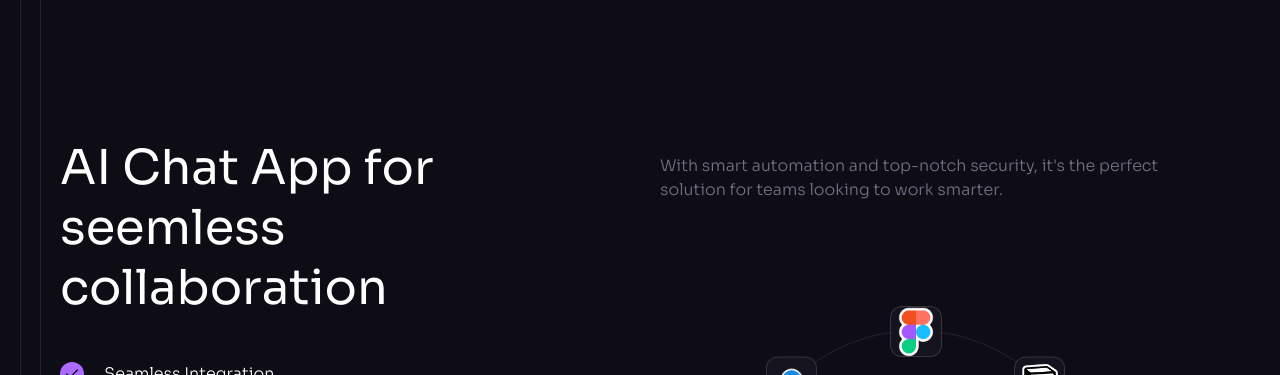
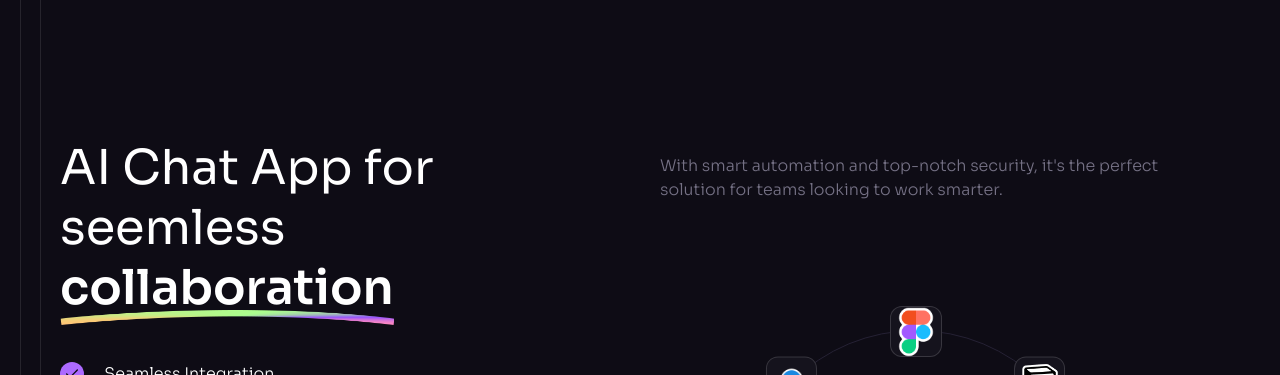
Before and after one commit to GreenLand-328/brainstorm-wave, a React (Vite) app: page / in a window 1280 px wide. Shown: the part 3000-3375 px from the top of the page. Built offline with nearby package versions, Linux system fonts and the light colour scheme.

Commit message:
curve added to title

```diff
--- a/src/components/Collaboration.jsx
+++ b/src/components/Collaboration.jsx
@@ -1,4 +1,4 @@
-import { brainwaveSymbol, check } from "../assets";
+import { brainwaveSymbol, check, curve } from "../assets";
 import { collabApps, collabContent, collabText } from "../constants";
 import Button from "./Button";
 import { LeftCurve, RightCurve } from "./design/Collaboration";
@@ -10,7 +10,17 @@ const Collaboration = () => {
       <div className="container lg:flex">
         <div className="max-w-[25rem]">
           <h2 className="h2 mb-4 md:mb-8">
-            AI Chat App for seemless collaboration
+            AI Chat App for seemless
+            <span className="inline-block relative font-semibold">
+              collaboration
+              <img
+                src={curve}
+                className="absolute top-full left-0 w-full xl:-mt-2 pointer-events-none select-none"
+                width={624}
+                height={28}
+                alt="Curve"
+              />
+            </span>
           </h2>
 
           <ul className="max-w-[22rem] mb-10 md:mb-14">
```
